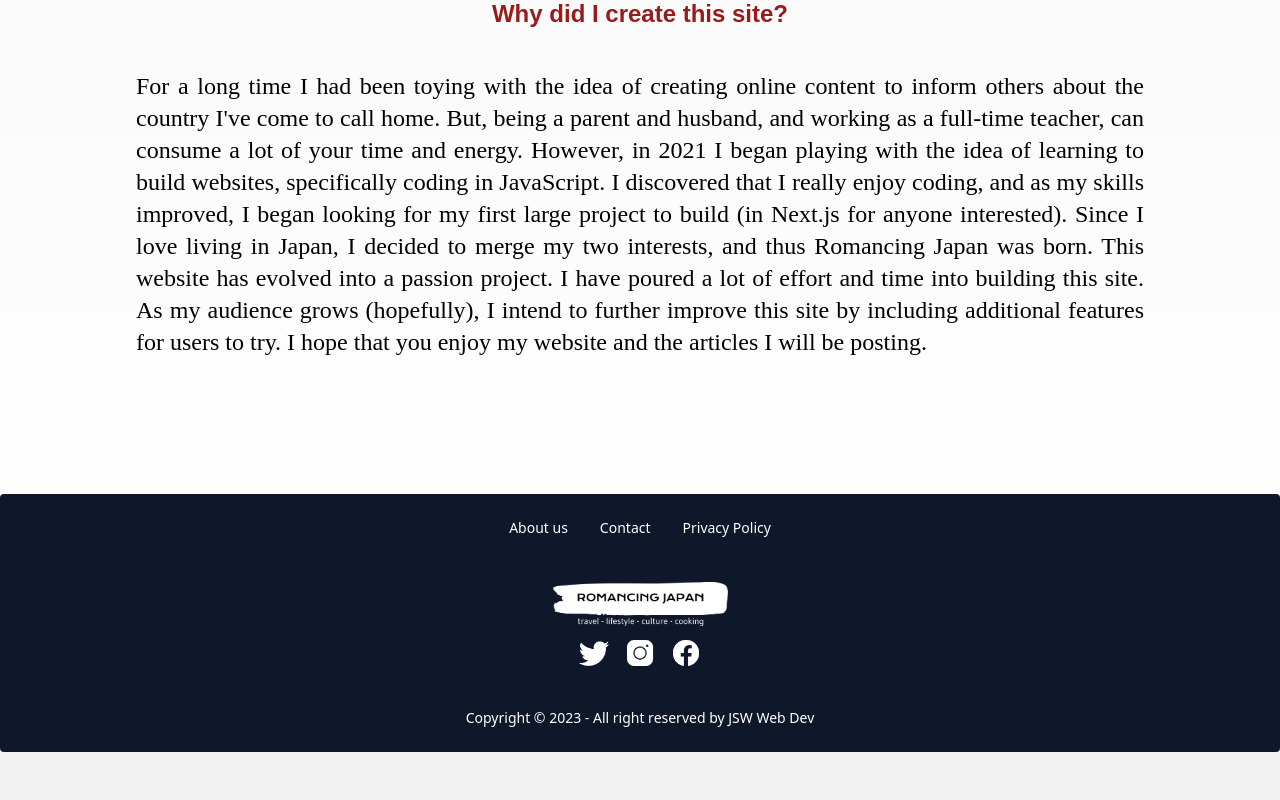
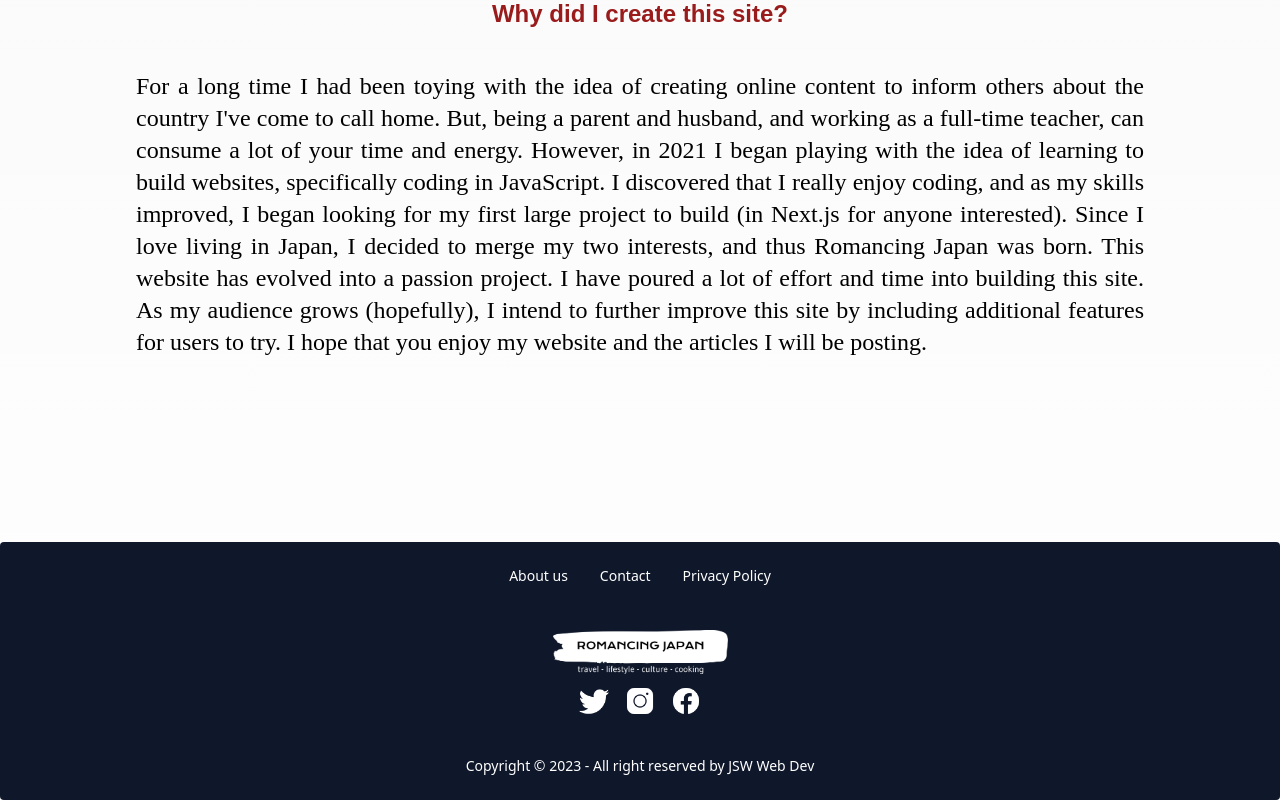
Before and after one commit to jswyndham/blog_romancing-japan, a Next.js app: page /about in a window 1280 px wide. Shown: the part 1702-2502 px from the top of the page. Before the commit the page ends 2454 px from the top, so only its background shows below. Built offline with nearby package versions, Linux system fonts and the light colour scheme; a web font is replaced by a local one.

Commit message:
Add top margin to footer

```diff
--- a/app/components/Footer.tsx
+++ b/app/components/Footer.tsx
@@ -5,7 +5,7 @@ import Link from "next/link";
 export default function Footer() {
   return (
     <>
-      <footer className="bottom-0 footer footer-center rounded bg-slate-900 p-6 text-base-content">
+      <footer className="bottom-0 mt-12 footer footer-center rounded bg-slate-900 p-6 text-base-content">
         <div className="grid grid-flow-col gap-8 text-white">
           <Link href="/about">About us</Link>
           <Link href="/contact">Contact</Link>
```
